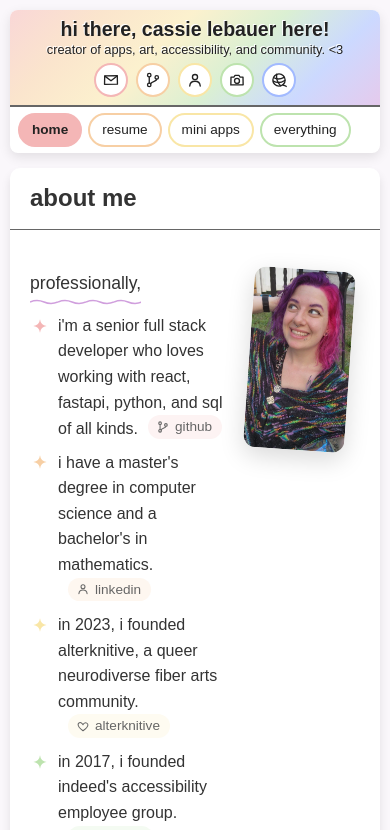
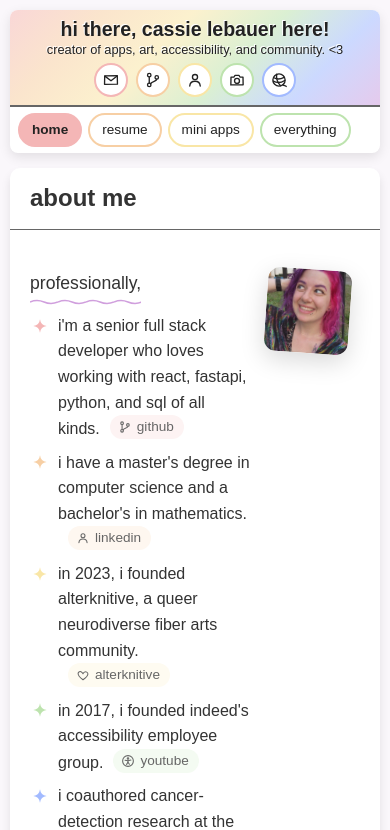
Before and after one commit to clebauer/cassielebauer_site, a React (Vite) app in the folder frontend/: page / in a window 390 px wide. Shown: the top 830 px of the page. Built offline with nearby package versions, Linux system fonts and the light colour scheme.

Commit message:
mobile fix

```diff
--- a/frontend/src/features/home/Home.css
+++ b/frontend/src/features/home/Home.css
@@ -73,9 +73,12 @@
   .home-photo {
     position: static;
     float: right;
-    width: clamp(90px, 26vw, 140px);
-    height: auto;
+    width: 84px;
+    height: 84px;
+    object-fit: cover;
+    object-position: center 20%; /* keeps your face in the crop */
     margin: 0 var(--space-10) var(--space-sm) var(--space-md);
+    border-radius: 0.75rem;
     rotate: 4deg;
   }
 }
```
